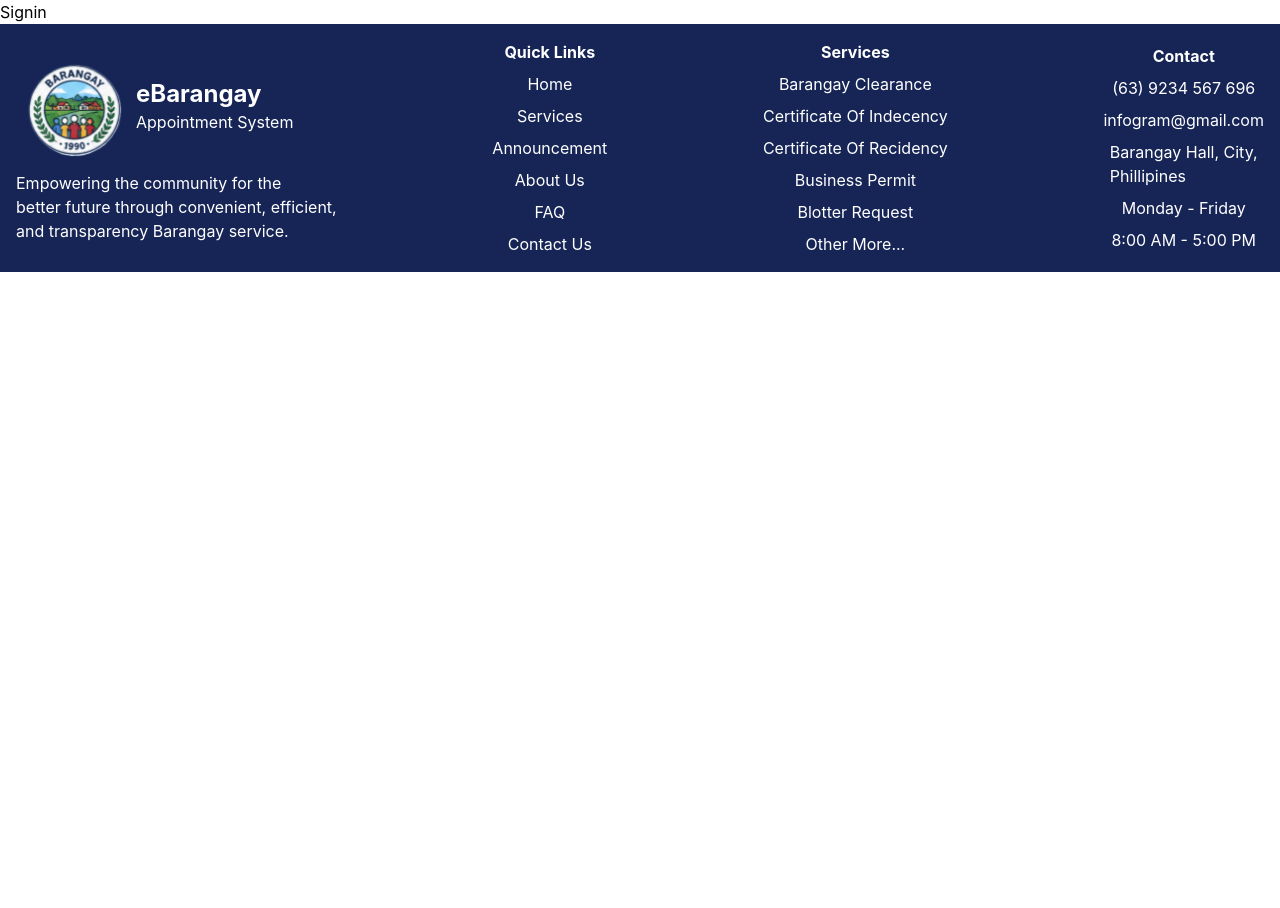
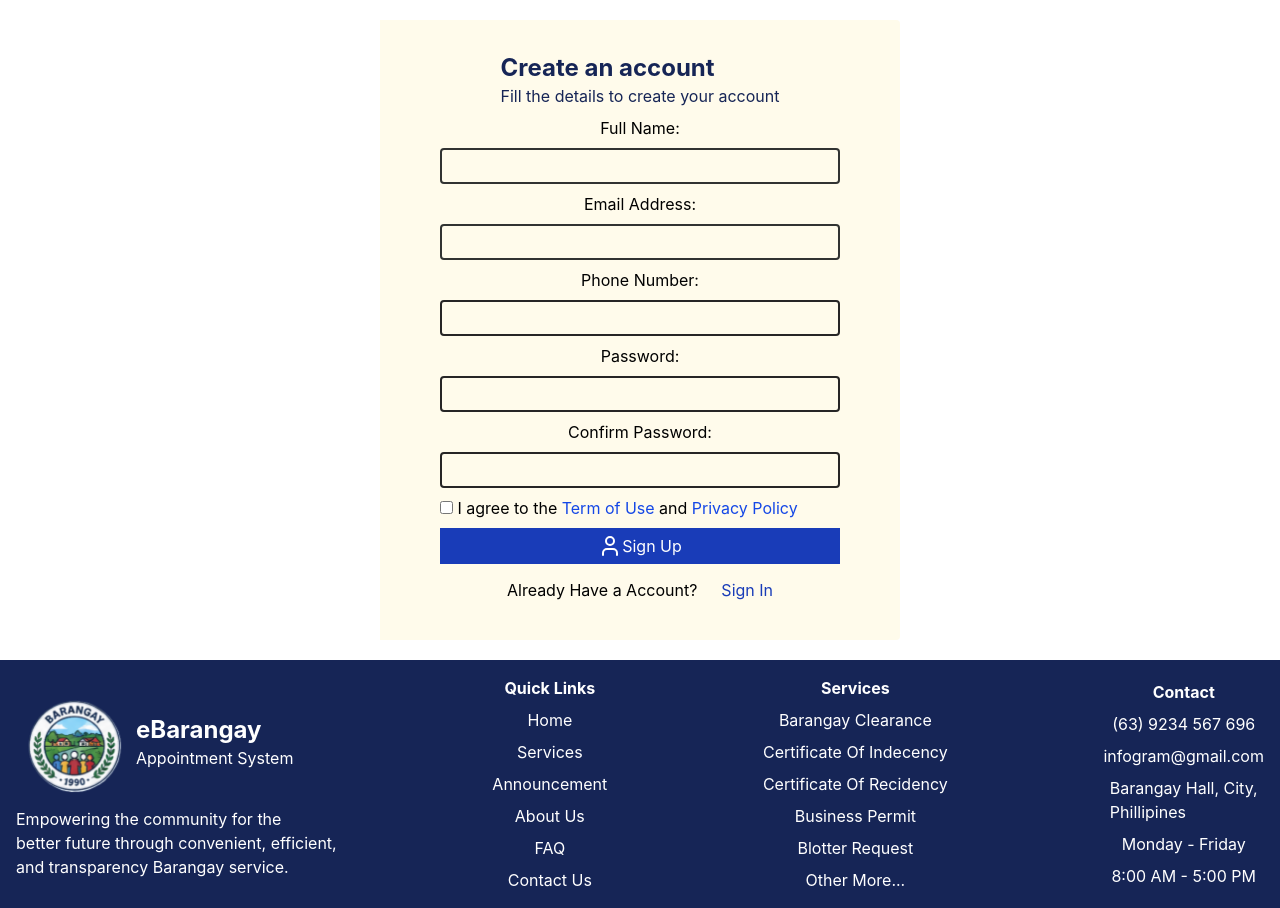
Before and after one commit to ReiMoon72/eBarangay-Appointment-System, a Vue app: page /signin in a window 1280 px wide. Before the commit the page ends 800 px from the top, so only its background shows below. Built offline with nearby package versions, Linux system fonts and the light colour scheme.

Commit message:
Sign In/Log Out Okey na

```diff
--- a/src/layouts/log-in.vue
+++ b/src/layouts/log-in.vue
@@ -8,11 +8,11 @@ const LogoIMG = ref(FAQImage);
 
 <template>
   <section class="font-inter p-5">
-    <div class=" flex items-center justify-center">
+    <div class="flex items-center justify-center">
       <div
-        class="bg-gray-400 bg-blend-multiply bg-[url(/img/Bgimage.png)] h-120 w-130 md:h-120 bg-cover bg-center rounded-l-sm"
+        class="bg-gray-400 bg-blend-multiply hidden md:bg-[url(/img/Bgimage.png)] h-120 w-130 md:h-120 bg-cover bg-center rounded-l-sm flex flex-col flex-wrap md:flex-row"
       >
-        <div class="flex items-center">
+        <div class="flex items-center text-white">
           <img class="w-25" :src="LogoIMG" />
           <div>
             <b class="text-2xl"> eBarangay</b>
@@ -20,32 +20,37 @@ const LogoIMG = ref(FAQImage);
           </div>
         </div>
       </div>
-      <form @click.prevent class=" font-inter flex flex-col gap-3 items-baseline justify-center bg-amber-50 text-black w-130 h-120 rounded-r-sm p-8">
-        <div class=" text-blue-950">
-            <p class=" text-2xl"><b>Sign in to your account</b></p>
+      <form
+        @click.prevent
+        class="font-inter flex flex-col gap-3 items-baseline justify-center bg-amber-50 text-black w-90 md:w-130 h-120 rounded-r-sm p-8 flex-col md:flex-col"
+      >
+        <div class="text-blue-950">
+          <p class="text-2xl"><b>Sign in to your account</b></p>
           <p>Enter Your Credential To Enter Your Account</p>
         </div>
+        <div class="flex flex-col gap-3">
           <label>Email Address: </label>
           <input
-          class="border-2 p-1 rounded-sm border-grayewan w-100"
+            class="border-2 p-1 rounded-sm border-grayewan w-80 md:w-100"
             type="text"
             v-model="emailAdress"
           />
           <label>Password: </label>
           <input
-          class="border-2 p-1 rounded-sm border-graybg w-100"
+            class="border-2 p-1 rounded-sm border-graybg w-80 md:w-100"
             type="password"
             v-model="passwordEmail"
           />
+        </div>
         <div>
           <button class="cursor-pointer text-blue-700">Forget Password</button>
         </div>
         <button
-          class="flex items-center justify-center gap-3 rounded-sm cursor-pointer bg-blue-900 p-1.5 text-white w-90 m-auto"
+          class="flex items-center justify-center gap-3 rounded-sm cursor-pointer bg-blue-900 p-1.5 text-white w-80 md:w-90 m-auto"
         >
           <Lock size="20" /> Sign In
         </button>
-        <div class=" flex gap-5 items-center">
+        <div class="flex gap-5 items-center justify-center m-auto">
           <p>Don't have an account?</p>
           <button class="cursor-pointer text-blue-600">Sign In</button>
         </div>
--- a/src/layouts/signin.vue
+++ b/src/layouts/signin.vue
@@ -1,16 +1,114 @@
 <script setup>
-import { ref } from 'vue';
+import { ref } from "vue";
+import LogoIMG from "../assets/img/Logo-web.png";
+import { Calendar, ScanFace, MessageCircle, User } from "@lucide/vue";
 
-
+//For Logo
+const Logo = ref(LogoIMG);
 </script>
 
 <template>
-
-    <header>
-        <div>
-            <p>Signin</p>
+  <section class="font-inter p-5">
+    <div class="flex items-center justify-center">
+      <div
+        class="bg-gray-400 bg-blend-multiply hidden bg-[url(/img/cloud-bg.png)] h-120 w-130 md:h-155 bg-cover bg-center rounded-l-sm"
+      >
+        <div class="flex items-center text-white">
+          <img class="w-25" :src="Logo" />
+          <div>
+            <b class="text-2xl"> eBarangay</b>
+            <p>Appointment System</p>
+          </div>
         </div>
-    </header>
-
-
+        <div class="text-white p-5">
+          <p>
+            <b class="text-2xl">Create Your Account</b> <br />
+            Sign up now to get started with your <br />
+            Appointment and Request.
+          </p>
+        </div>
+        <div class="text-white p-3 flex flex-col gap-15">
+          <div class="flex items-center">
+            <Calendar class="p-1.5 rounded-md" size="50" color="blue" />
+            <p>
+              <b>Easy Online Appointment</b> <br />Book Goverment Services
+              <br />
+              in just a few clicks.
+            </p>
+          </div>
+          <div class="flex items-center">
+            <ScanFace class="p-1.5 rounded-md" size="50" color="blue" />
+            <p>
+              <b>Easy Online Appointment</b> <br />Book Goverment Services
+              <br />
+              in just a few clicks.
+            </p>
+          </div>
+          <div class="flex items-center gap-2">
+            <MessageCircle class="p-1.5 rounded-md" size="50" color="blue" />
+            <p>
+              <b>Easy Online Appointment</b> <br />Book Goverment Services
+              <br />
+              in just a few clicks.
+            </p>
+          </div>
+        </div>
+      </div>
+      <form
+        @click.prevent
+        class="font-inter flex flex-col gap-2 items-center justify-center bg-amber-50 text-black w-90 md:w-130 h-160 md:h-155 rounded-r-sm p-2 md:p-8"
+      >
+        <div class="text-blue-950">
+          <p class="text-2xl"><b>Create an account</b></p>
+          <p>Fill the details to create your account</p>
+        </div>
+        <label>Full Name: </label>
+        <input
+          class="border-2 p-1 rounded-sm border-grayewan w-85 md:w-100"
+          type="text"
+          v-model="emailAdress"
+        />
+        <label>Email Address: </label>
+        <input
+          class="border-2 p-1 rounded-sm border-grayewan w-85 md:w-100"
+          type="text"
+          v-model="emailAdress"
+        />
+        <label>Phone Number: </label>
+        <input
+          class="border-2 p-1 rounded-sm border-graybg w-85 md:w-100"
+          type="password"
+          v-model="passwordEmail"
+        />
+        <label>Password: </label>
+        <input
+          class="border-2 p-1 rounded-sm border-graybg w-85 md:w-100"
+          type="password"
+          v-model="passwordEmail"
+        />
+        <label>Confirm Password: </label>
+        <input
+          class="border-2 p-1 rounded-sm border-graybg w-85 md:w-100"
+          type="password"
+          v-model="Confirmpassword"
+        />
+        <div class="flex flex-col items-baseline gap-2">
+          <div>
+            <input type="checkbox" /> I agree to the
+            <span class="text-blue-700">Term of Use</span> and
+            <span class="text-blue-700">Privacy Policy</span>
+          </div>
+          <button
+            class="bg-blue-800 flex items-center p-1.5 w-85 md:w-100 justify-center text-white cursor-pointer"
+          >
+            <User /> Sign Up
+          </button>
+        </div>
+        <div class=" flex items-center m-auto gap-6">
+            <p>Already Have a Account?</p>
+            <button class=" text-blue-800" @click="Back">Sign In</button>
+        </div>
+      </form>
+    </div>
+  </section>
 </template>
```
Also changed, not shown: public/img/cloud-bg.png (added). Lines whose indentation alone changed are shown as unchanged.
